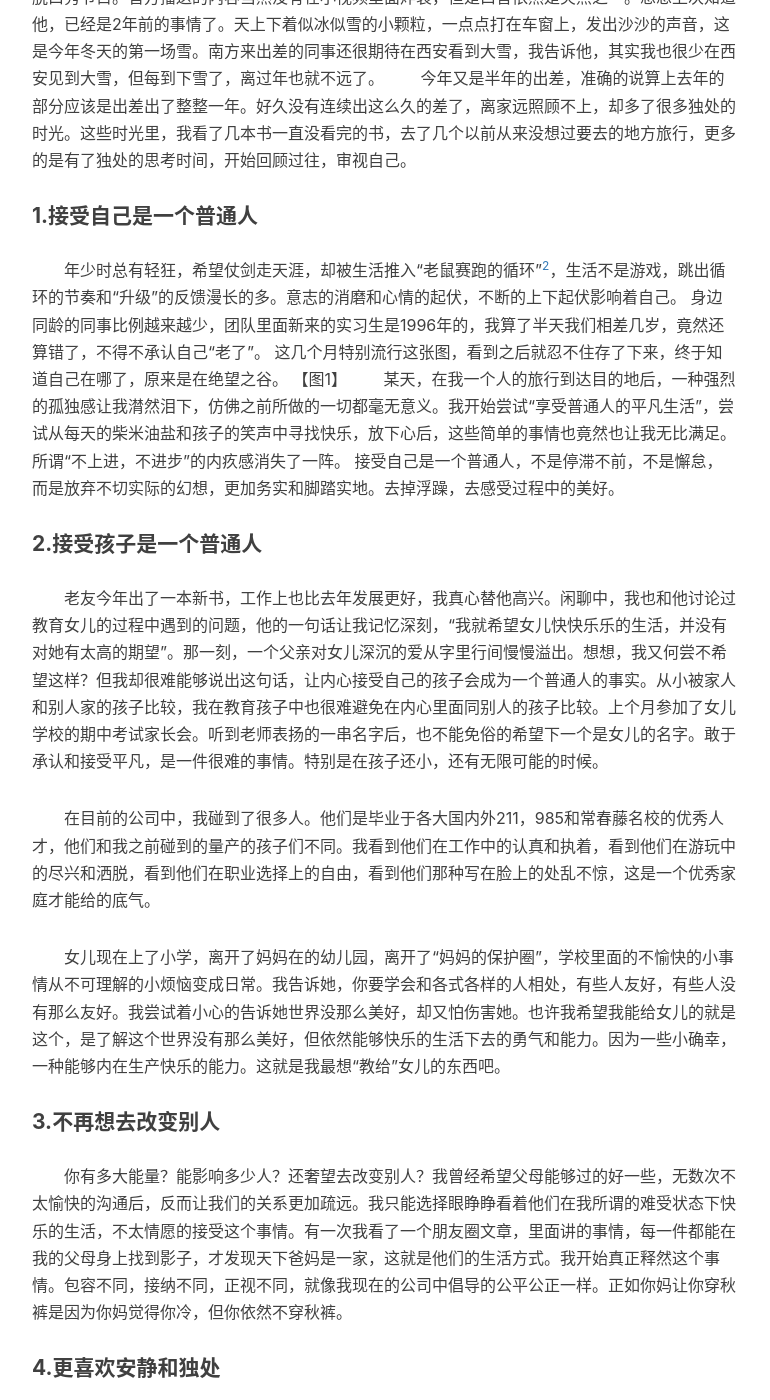
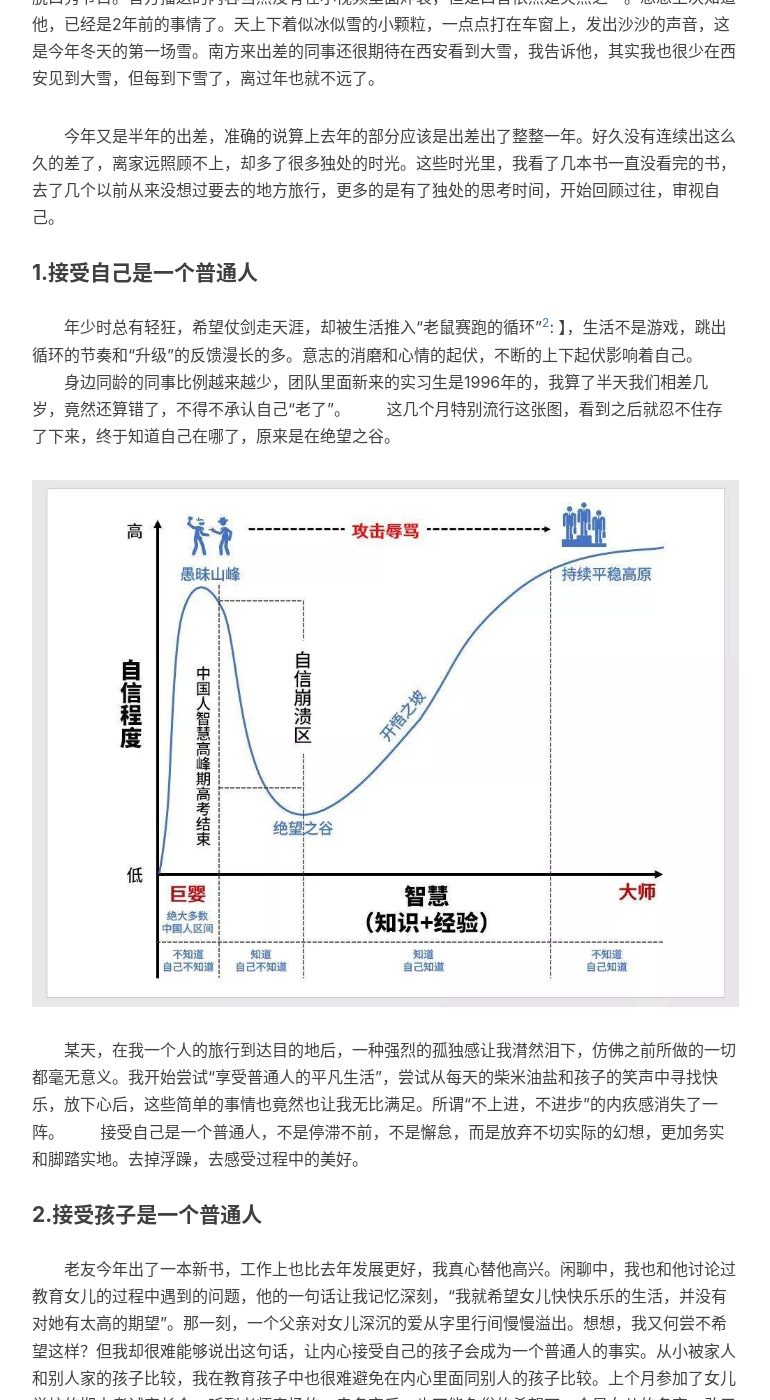
Before and after one commit to windea/windea.github.io, a Jekyll site: the page built from _posts/2018-12-31-The-peaceful-beauty-of-2018.md, in a window 1280 px wide and 1400 px high, scrolled down 610 px. Shown: the whole window, without its empty margins (233-1003 px from the left). Built offline with Jekyll 4.4.1, drawn with Linux system fonts in a browser that asks for light colours; nearby versions of some CDN libraries; comment, search, counter and statistics services are not loaded; some of the changed text lies outside the part shown.

Commit message:
no message

```diff
--- a/_posts/2019-01-01-The-peaceful-beauty-of-2018.md
+++ b/_posts/2018-12-31-The-peaceful-beauty-of-2018.md
@@ -7,27 +7,29 @@ author: Lucas Yu
 layout: post
 
 categories:
-  - 私人
+  - personal
 
 ---
 
 <object width="340" height="86" data="http://music.163.com/style/swf/widget.swf?sid=168091&amp;type=2&amp;auto=0&amp;width=320&amp;height=66" type="application/x-shockwave-flash"><param name="src" value="http://music.163.com/style/swf/widget.swf?sid=168091&amp;type=2&amp;auto=0&amp;width=320&amp;height=66" /><param name="allownetworking" value="all" /></object>
+
 &emsp;&emsp;前两天开车听广播，发现前两年发陕西话配音小视频的王能行[^1]，竟然到陕西交通广播开了一档脱口秀节目。官方播送的内容当然没有在小视频里面炸裂，但是口音依然是笑点之一。想想上次知道他，已经是2年前的事情了。天上下着似冰似雪的小颗粒，一点点打在车窗上，发出沙沙的声音，这是今年冬天的第一场雪。南方来出差的同事还很期待在西安看到大雪，我告诉他，其实我也很少在西安见到大雪，但每到下雪了，离过年也就不远了。
+
 &emsp;&emsp;今年又是半年的出差，准确的说算上去年的部分应该是出差出了整整一年。好久没有连续出这么久的差了，离家远照顾不上，却多了很多独处的时光。这些时光里，我看了几本书一直没看完的书，去了几个以前从来没想过要去的地方旅行，更多的是有了独处的思考时间，开始回顾过往，审视自己。
 
 #### 1.接受自己是一个普通人
-&emsp;&emsp;年少时总有轻狂，希望仗剑走天涯，却被生活推入“老鼠赛跑的循环”[^2]，生活不是游戏，跳出循环的节奏和“升级”的反馈漫长的多。意志的消磨和心情的起伏，不断的上下起伏影响着自己。
-身边同龄的同事比例越来越少，团队里面新来的实习生是1996年的，我算了半天我们相差几岁，竟然还算错了，不得不承认自己“老了”。
-这几个月特别流行这张图，看到之后就忍不住存了下来，终于知道自己在哪了，原来是在绝望之谷。
-【图1】
+&emsp;&emsp;年少时总有轻狂，希望仗剑走天涯，却被生活推入“老鼠赛跑的循环”[^2]: 】，生活不是游戏，跳出循环的节奏和“升级”的反馈漫长的多。意志的消磨和心情的起伏，不断的上下起伏影响着自己。
+&emsp;&emsp;身边同龄的同事比例越来越少，团队里面新来的实习生是1996年的，我算了半天我们相差几岁，竟然还算错了，不得不承认自己“老了”。
+&emsp;&emsp;这几个月特别流行这张图，看到之后就忍不住存了下来，终于知道自己在哪了，原来是在绝望之谷。
+
+![image](http://www.iamyuchao.com/wp-content/uploads/2018/mountain.jpg)
+
 &emsp;&emsp;某天，在我一个人的旅行到达目的地后，一种强烈的孤独感让我潸然泪下，仿佛之前所做的一切都毫无意义。我开始尝试“享受普通人的平凡生活”，尝试从每天的柴米油盐和孩子的笑声中寻找快乐，放下心后，这些简单的事情也竟然也让我无比满足。所谓“不上进，不进步”的内疚感消失了一阵。
-接受自己是一个普通人，不是停滞不前，不是懈怠，而是放弃不切实际的幻想，更加务实和脚踏实地。去掉浮躁，去感受过程中的美好。
+&emsp;&emsp;接受自己是一个普通人，不是停滞不前，不是懈怠，而是放弃不切实际的幻想，更加务实和脚踏实地。去掉浮躁，去感受过程中的美好。
 
 #### 2.接受孩子是一个普通人
 &emsp;&emsp;老友今年出了一本新书，工作上也比去年发展更好，我真心替他高兴。闲聊中，我也和他讨论过教育女儿的过程中遇到的问题，他的一句话让我记忆深刻，“我就希望女儿快快乐乐的生活，并没有对她有太高的期望”。那一刻，一个父亲对女儿深沉的爱从字里行间慢慢溢出。想想，我又何尝不希望这样？但我却很难能够说出这句话，让内心接受自己的孩子会成为一个普通人的事实。从小被家人和别人家的孩子比较，我在教育孩子中也很难避免在内心里面同别人的孩子比较。上个月参加了女儿学校的期中考试家长会。听到老师表扬的一串名字后，也不能免俗的希望下一个是女儿的名字。敢于承认和接受平凡，是一件很难的事情。特别是在孩子还小，还有无限可能的时候。
-
 &emsp;&emsp;在目前的公司中，我碰到了很多人。他们是毕业于各大国内外211，985和常春藤名校的优秀人才，他们和我之前碰到的量产的孩子们不同。我看到他们在工作中的认真和执着，看到他们在游玩中的尽兴和洒脱，看到他们在职业选择上的自由，看到他们那种写在脸上的处乱不惊，这是一个优秀家庭才能给的底气。
-
 &emsp;&emsp;女儿现在上了小学，离开了妈妈在的幼儿园，离开了“妈妈的保护圈”，学校里面的不愉快的小事情从不可理解的小烦恼变成日常。我告诉她，你要学会和各式各样的人相处，有些人友好，有些人没有那么友好。我尝试着小心的告诉她世界没那么美好，却又怕伤害她。也许我希望我能给女儿的就是这个，是了解这个世界没有那么美好，但依然能够快乐的生活下去的勇气和能力。因为一些小确幸，一种能够内在生产快乐的能力。这就是我最想“教给”女儿的东西吧。
 
 #### 3.不再想去改变别人
@@ -40,5 +42,4 @@ categories:
 &emsp;&emsp;到了失去的季节，近两年来，每年都会有亲人离世，我终于也开始进入了所谓的失去的年纪。我也时常焦虑，担心无法自己无法保护最重要的亲人。这件事情每过一段时间就会涌出，让我斗志满满，也让我焦虑难眠。但毕竟这个世界不是游戏，周遭事物不能完全量化为HP和MP的数字，很多努力不能再几天甚至几年内看出来变化。就像之前的一个对于孩子的科学实验，延迟满足。似乎看起来，那些更能忍受延迟满足的孩子，未来可能的成就更大。
 
 [^1]: 王能行：几年前在配音秀APP中用陕西话配音的网友，因为配音十分滑稽，点击量很高。
-
 [^2]: 罗伯特 清崎 当年的畅销书《穷爸爸。富爸爸》中，对于中产无法逃离赚钱越多花费越多，始终无法突破达到财务自由状态的一种生动描述。
```
